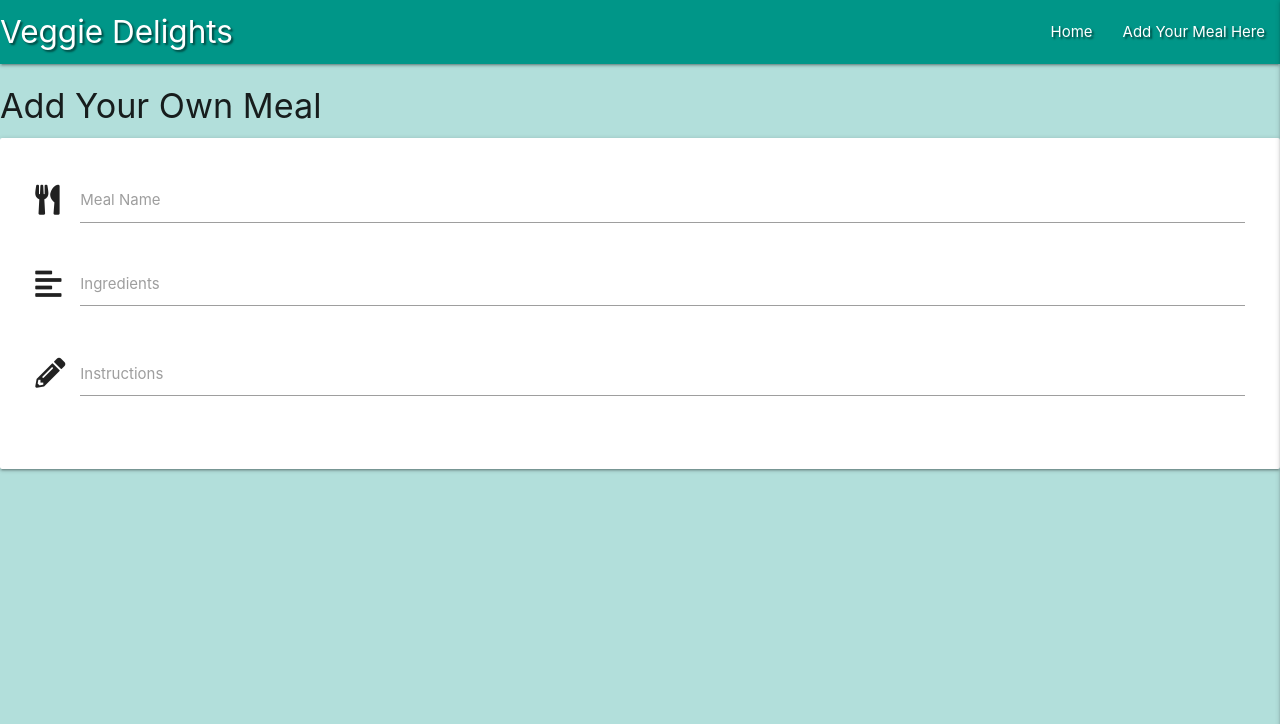
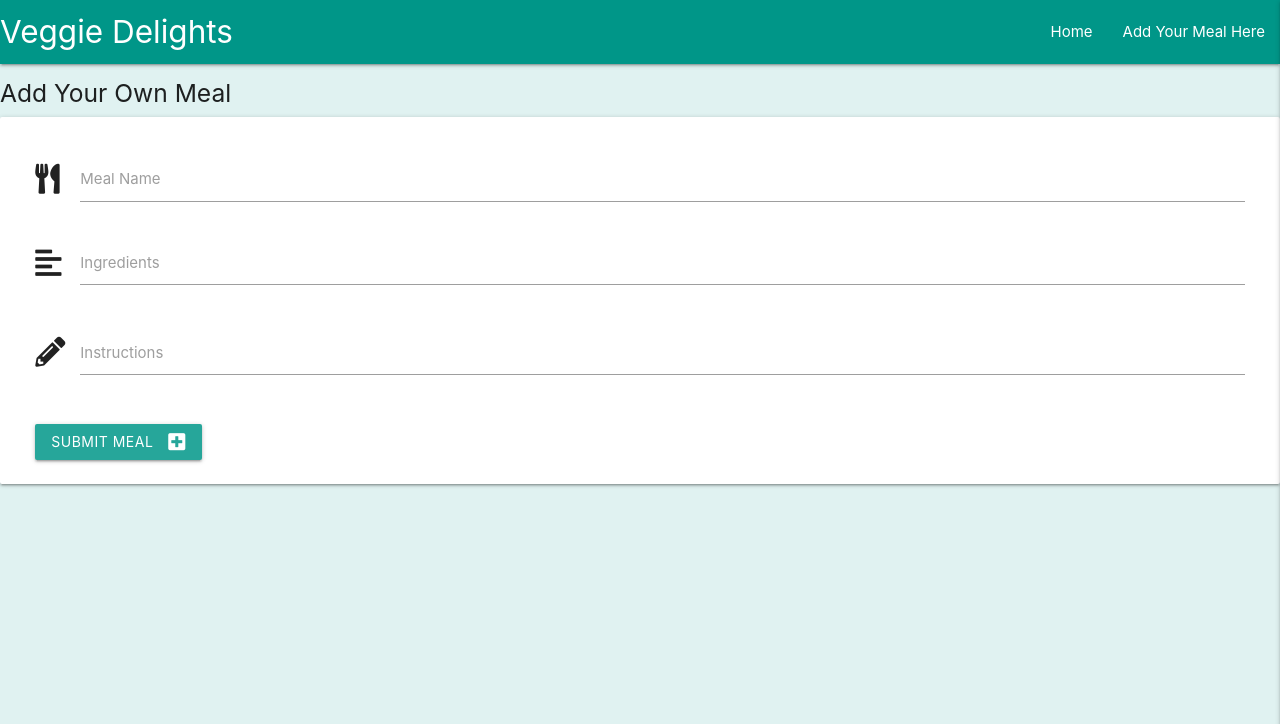
Before and after one commit to phillrutherford/veggie-delights, a Flask app: page /add_meal in a window 1280 px wide. Shown: the top 724 px of the page. Run offline with Flask 2, Linux system fonts and the light colour scheme; data that the repository does not hold is empty; some libraries are stand-ins or nearby versions.

Commit message:
Add edit and done buttons to the meals

```diff
--- a/app.py
+++ b/app.py
@@ -27,9 +27,20 @@ def get_meals():
     return render_template("meals.html", meals=meals)
 
 
-@app.route("/add_meal")
+@app.route("/add_meal", methods=["GET", "POST"])
 def add_meal():
-    return render_template("add_meal.html")
+    if request.method == "POST":
+        meals = {
+            "meal_name": request.form.get("meal_name"),
+            "ingredients": request.form.get("ingredients"),
+            "instructions": request.form.get("instructions")
+        }
+        mongo.db.meals.insert_one(meals)
+        flash("Thank you for adding your meal")
+        return redirect(url_for("get_meals"))
+
+    meals = mongo.db.meals.find().sort("meal_name", 1)
+    return render_template("add_meal.html", meals=meals)
 
 if __name__ == "__main__":
     app.run(host=os.environ.get("IP"),
--- a/static/css/style.css
+++ b/static/css/style.css
@@ -1,7 +1,12 @@
-.text-shadow{
-    text-shadow: 2px 2px 2px rgba(0, 0, 0, 0.5);
+body {
+    background-color: #e0f2f1;
 }
 
-body{
-    background-color: #b2dfdb;
+.btn-small {
+    margin: 5px;
 }
+
+.collapsible-header .col strong {
+    margin: 5px;
+    line-height: 42px;
+}
--- a/templates/add_meal.html
+++ b/templates/add_meal.html
@@ -1,28 +1,39 @@
 {% extends "base.html" %}
 {% block content %}
 
-    <h4>Add Your Own Meal</h4>
+    <h5>Add Your Own Meal</h5>
 
 
     <div class="row card-panel">
-        <form class="col s12" method="POST" action="">
+        <form class="col s12" method="POST" action="{{ url_for('add_meal')}}">
             <div class="row">
+
+                <!--meal name-->
                 <div class="input-field col s12">
                     <i class="fas fa-utensils prefix"></i>
-                    <input id="meal_name" name="meal_name" type="text" class="validate">
+                    <input id="meal_name" name="meal_name" type="text" class="validate" required>
                     <label for="meal_name">Meal Name</label>
                 </div>
+
+                <!-- Ingredients-->
                 <div class="input-field col s12">
                     <i class="fas fa-align-left prefix"></i>
                     <textarea id="ingredients" name="ingredients" class="materialize-textarea"></textarea>
                     <label for="ingredients">Ingredients</label>
                 </div>
+
+                <!--Instructions-->
                 <div class="input-field col s12">
                     <i class="fas fa-pencil-alt prefix"></i>
                     <textarea id="instructions" name="instructions" class="materialize-textarea"></textarea>
                     <label for="instructions">Instructions</label>
                 </div>
             </div>
+            <!--submit button-->
+                <button class="btn waves-effect waves-light" type="submit">Submit Meal
+                    <i class="material-icons right fas fa-plus-square"></i></i>
+                </button>
+
         </form>
     </div>
 
--- a/templates/meals.html
+++ b/templates/meals.html
@@ -4,9 +4,11 @@
     <ul class="collapsible">
         {% for meals in meals %}
         <li>
-            <div class="collapsible-header">
+            <div class="collapsible-header teal lighten-2 white-text">
                 <i class="fas fa-caret-right"></i>
                 {{ meals.name }}
+                <a class="waves-effect waves-light btn-small">Edit</a>
+                <a class="waves-effect waves-light btn-small">Done</a>
             </div>
             <div class="collapsible-body">
                 <strong>Ingredients</strong> {{ meals.ingredients }} <br>
```
